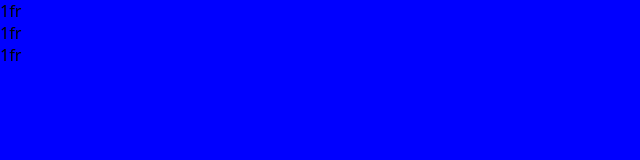
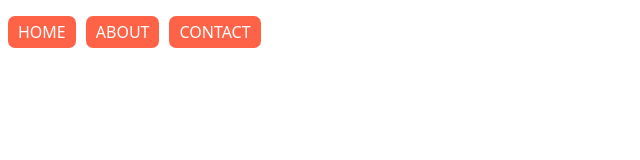
Before and after one commit to draketamer/csslayoutmasterclass, a website built with Vite: page index.html in a window 1280 px wide. Shown: the whole page, without its empty margins (0-640 px from the left). Built offline with nearby package versions, Linux system fonts and the light colour scheme.

Commit message:
#4.1 Nesting

```diff
--- a/index.html
+++ b/index.html
@@ -8,11 +8,11 @@
         <title>CSS Layout Masterclass</title>
       </head>
       <body>
-        <div class="father">
-          <div class="child">1fr</div>
-          <div class="child">1fr</div>
-          <div class="child">1fr</div>
-        </div>
+        <ul>
+          <li><a href="#">Home</a></li>
+          <li><a href="#">About</a></li>
+          <li><a href="#">Contact</a></li>
+        </ul>
       </body>
     </html>
   </head>
--- a/styles/style.scss
+++ b/styles/style.scss
@@ -1,15 +1,29 @@
-$bgColor: blue;
-
-// :root {
-//   --bgColor: red;
-// }
-
-
 body {
-  // background-color: var(--bgColor);
-  background-color: $bgColor;
-  padding: 0;
-  margin: 0;
   font-family: system-ui, -apple-system, BlinkMacSystemFont, "Segoe UI", Roboto,
     Oxygen, Ubuntu, Cantarell, "Open Sans", "Helvetica Neue", sans-serif;
 }
+
+ul {
+  list-style-type: none;
+  padding: 0;
+  display: flex;
+  gap: 10px;
+  li {
+    background-color: tomato;
+    color: white;
+    padding: 5px 10px;
+    border-radius: 7px;
+    &:hover {
+      opacity: 0.8;
+      a {
+        color: gray;
+      }
+    }
+
+    a {
+      text-decoration: none;
+      color: white;
+      text-transform: uppercase;
+    }
+  }
+}
```
